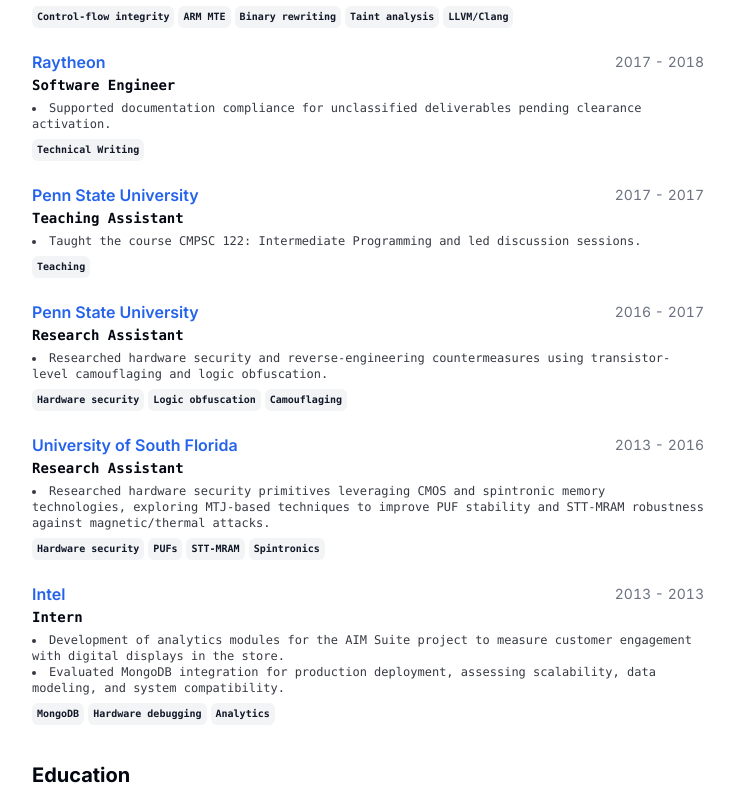
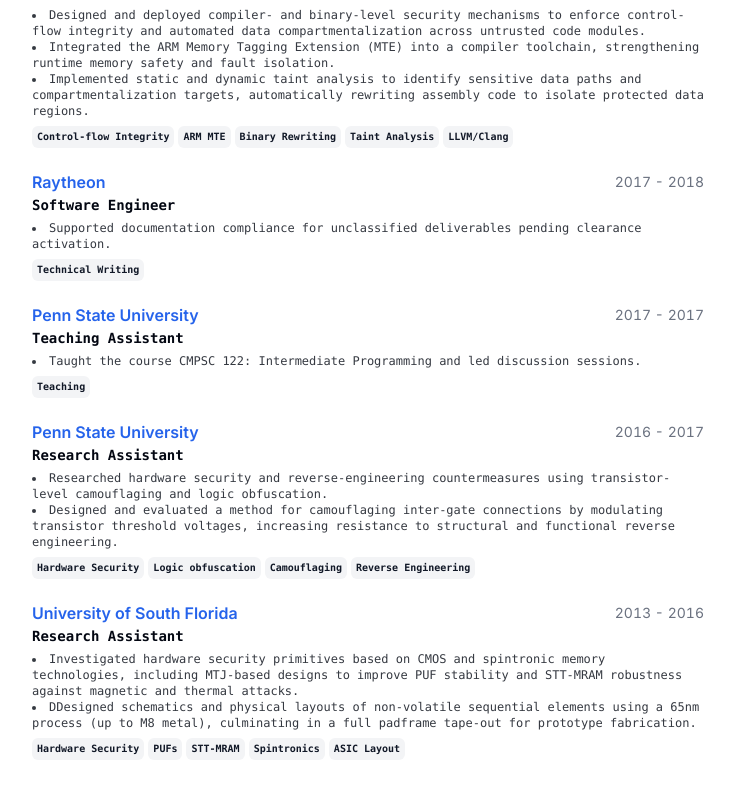
Before and after one commit to boba-jjang/boba-jjang.github.io, a Next.js app: page / in a window 1280 px wide. Shown: the part 860-1646 px from the top of the page, without its empty margins (272-1006 px from the left). Built offline with nearby package versions, Linux system fonts and the light colour scheme.

Commit message:
Updating resume

```diff
--- a/src/data/resume-data.tsx
+++ b/src/data/resume-data.tsx
@@ -6,10 +6,20 @@
   initials: "JW",
   location: "Falls Church, VA",
   locationLink: "https://maps.app.goo.gl/3LVaKJpkPDXK4MaG7",
-  about: "Security-focused engineer working across software and systems.",
+  about: "Security-focused computer engineer who enjoys learning deeply and teaching others.",
   summary: (
     <>
       I am a Senior Cyber Engineer at MITRE with a Ph.D. in Computer Engineering, specializing in software and systems security, control-flow integrity, and secure system design, with experience across compiler- and binary-level security, ARM architectures, and software supply-chain verification.
+
+      <br />
+      <br />
+
+      Beyond my professional work, I care deeply about learning and teaching.
+      Many of the projects on this site are personal explorations of topics I am
+      actively revisiting—such as computer architecture, Rust, and systems
+      fundamentals. I document and share this work publicly as a way to solidify
+      my own understanding and, hopefully, make the learning process more useful
+      to others.
 
       <details className="mt-4">
         <summary className="cursor-pointer text-sm font-medium text-muted-foreground hover:text-foreground transition-colors">
@@ -81,11 +91,11 @@
       company: "MITRE Corporation",
       link: "https://www.mitre.org/who-we-are",
       badges: [
-        "Supply-chain security",
+        "Supply-chain Security",
         "SELinux",
         "Rust",
         "MLS",
-        "Trade-space analysis",
+        "Trade-space Analysis",
       ],
       title: "Senior Cyber Engineer",
       start: "2025",
@@ -113,10 +123,10 @@
       company: "Virginia Tech",
       link: "https://www.vt.edu/",
       badges: [
-        "Control-flow integrity",
+        "Control-flow Integrity",
         "ARM MTE",
-        "Binary rewriting",
-        "Taint analysis",
+        "Binary Rewriting",
+        "Taint Analysis",
         "LLVM/Clang",
       ],
       title: "Research Assistant",
@@ -183,7 +193,7 @@
       company: "Penn State University",
       link: "https://www.psu.edu/",
       badges: [
-        "Hardware security", "Logic obfuscation", "Camouflaging"
+        "Hardware Security", "Logic obfuscation", "Camouflaging", "Reverse Engineering"
       ],
       title: "Research Assistant",
       start: "2016",
@@ -192,8 +202,12 @@
         <>
           <ul className="list-inside list-disc">
             <li>
-              Researched hardware security and reverse-engineering countermeasures using transistor-level camouflaging
-              and logic obfuscation.
+              Researched hardware security and reverse-engineering countermeasures using transistor-level camouflaging and logic obfuscation.
+            </li>
+            <li>
+              Designed and evaluated a method for camouflaging inter-gate connections
+              by modulating transistor threshold voltages, increasing resistance to
+              structural and functional reverse engineering.
             </li>
           </ul>
         </>
@@ -203,7 +217,7 @@
       company: "University of South Florida",
       link: "https://www.usf.edu/",
       badges: [
-        "Hardware security", "PUFs", "STT-MRAM", "Spintronics"
+        "Hardware Security", "PUFs", "STT-MRAM", "Spintronics", "ASIC Layout"
       ],
       title: "Research Assistant",
       start: "2013",
@@ -212,8 +226,14 @@
         <>
           <ul className="list-inside list-disc">
             <li>
-              Researched hardware security primitives leveraging CMOS and spintronic memory technologies, exploring
-              MTJ-based techniques to improve PUF stability and STT-MRAM robustness against magnetic/thermal attacks.
+              Investigated hardware security primitives based on CMOS and spintronic
+              memory technologies, including MTJ-based designs to improve PUF
+              stability and STT-MRAM robustness against magnetic and thermal attacks.
+            </li>
+            <li>
+              DDesigned schematics and physical layouts of non-volatile sequential
+              elements using a 65nm process (up to M8 metal), culminating in a full
+              padframe tape-out for prototype fabrication.
             </li>
           </ul>
         </>
@@ -223,7 +243,7 @@
       company: "Intel",
       link: "https://www.intel.com/content/www/us/en/homepage.html",
       badges: [
-        "MongoDB", "Hardware debugging", "Analytics"
+        "MongoDB", "Hardware Debugging", "Analytics"
       ],
       title: "Intern",
       start: "2013",
@@ -232,12 +252,12 @@
         <>
           <ul className="list-inside list-disc">
             <li>
-              Development of analytics modules for the AIM Suite project to measure customer engagement with digital
-              displays in the store.
+              Developed analytics modules for the AIM Suite to measure customer
+              engagement with in-store digital displays.
             </li>
             <li>
-              Evaluated MongoDB integration for production deployment, assessing scalability, data modeling, and system
-              compatibility.
+              Evaluated MongoDB for production deployment, analyzing scalability,
+              data modeling trade-offs, and system integration constraints.
             </li>
           </ul>
         </>
```
